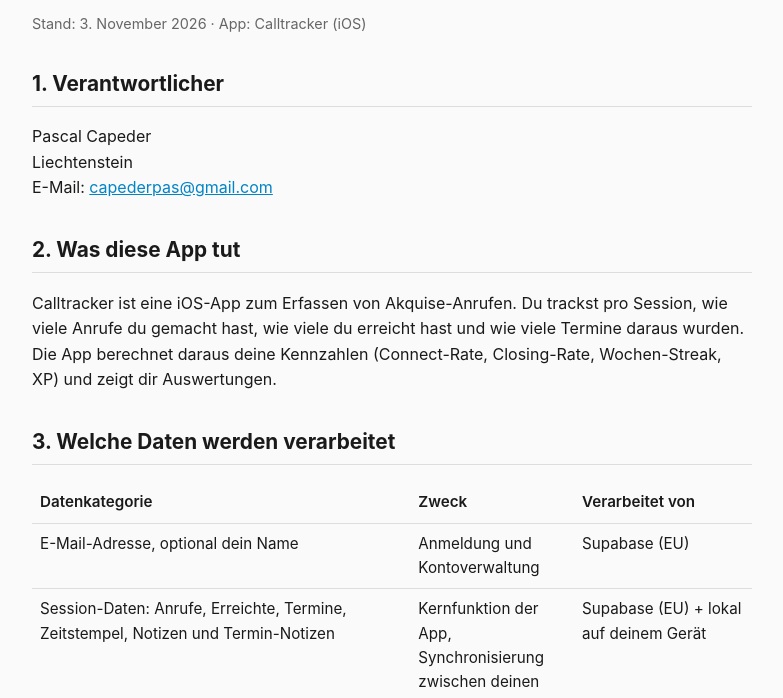
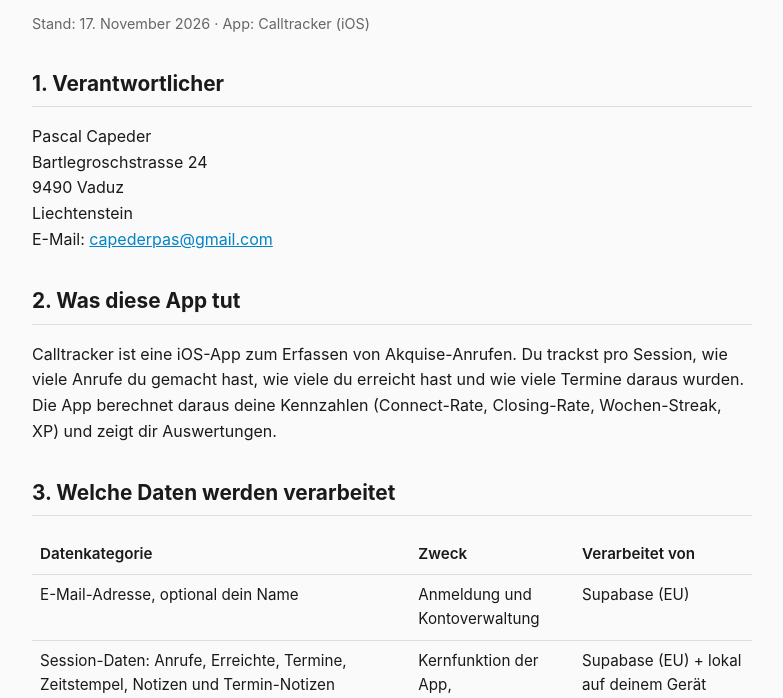
Before and after one commit to CapederFL/calltracker-legal, a plain HTML site: page privacy.html in a window 1280 px wide. Shown: the part 92-790 px from the top of the page, without its empty margins (248-1031 px from the left). Drawn offline with Linux system fonts and the light colour scheme.

Commit message:
Impressum: Anschrift ergänzt (LI-ECG Art. 5), Stand 17. November 2026
Co-Authored-By: Claude Opus 5.5 <noreply@anthropic.com>

```diff
--- a/privacy.html
+++ b/privacy.html
@@ -25,11 +25,13 @@
 <body>
 
 <h1>Datenschutzerklärung</h1>
-<p class="meta">Stand: 3. November 2026 · App: Calltracker (iOS)</p>
+<p class="meta">Stand: 17. November 2026 · App: Calltracker (iOS)</p>
 
 <h2>1. Verantwortlicher</h2>
 <p>
   Pascal Capeder<br>
+  Bartlegroschstrasse 24<br>
+  9490 Vaduz<br>
   Liechtenstein<br>
   E-Mail: <a href="mailto:capederpas@gmail.com">capederpas@gmail.com</a>
 </p>
```
Also changed, not shown: index.html (+1 -1 lines), terms.html (+2 -2 lines).
